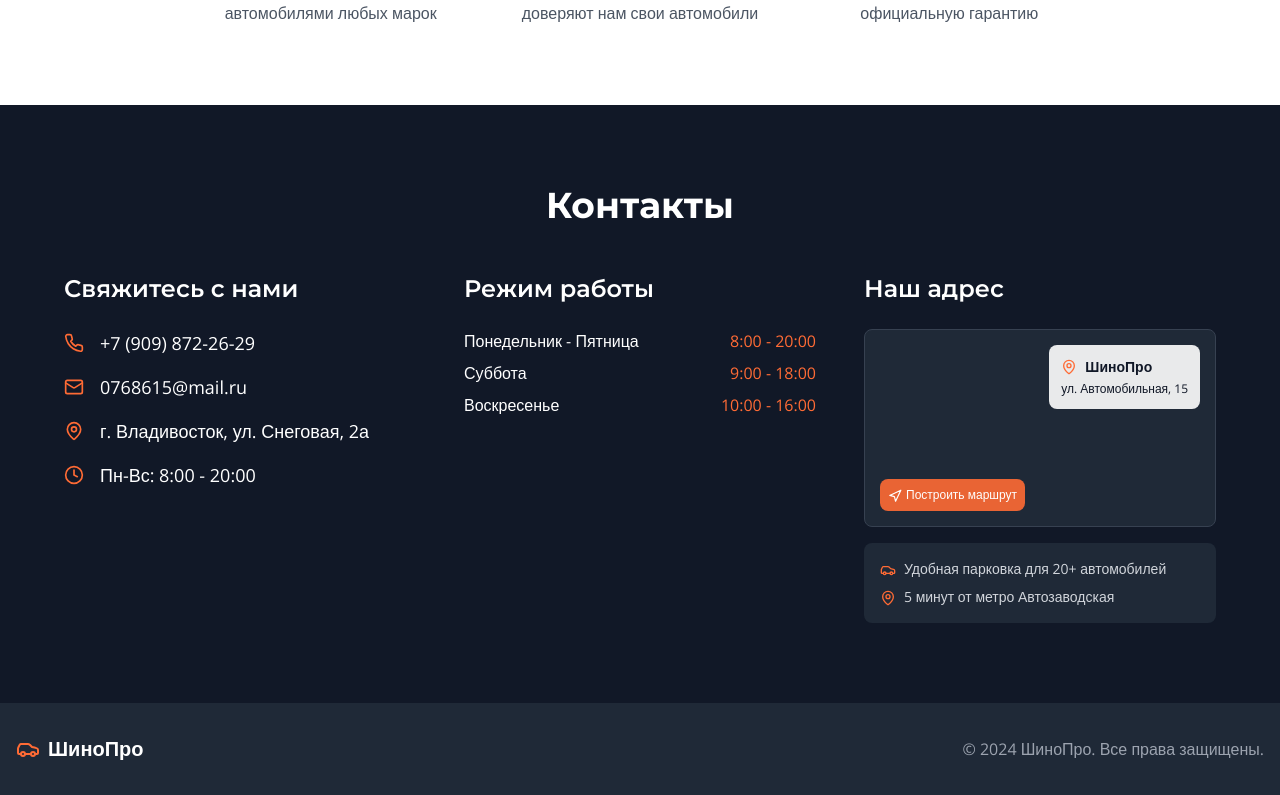
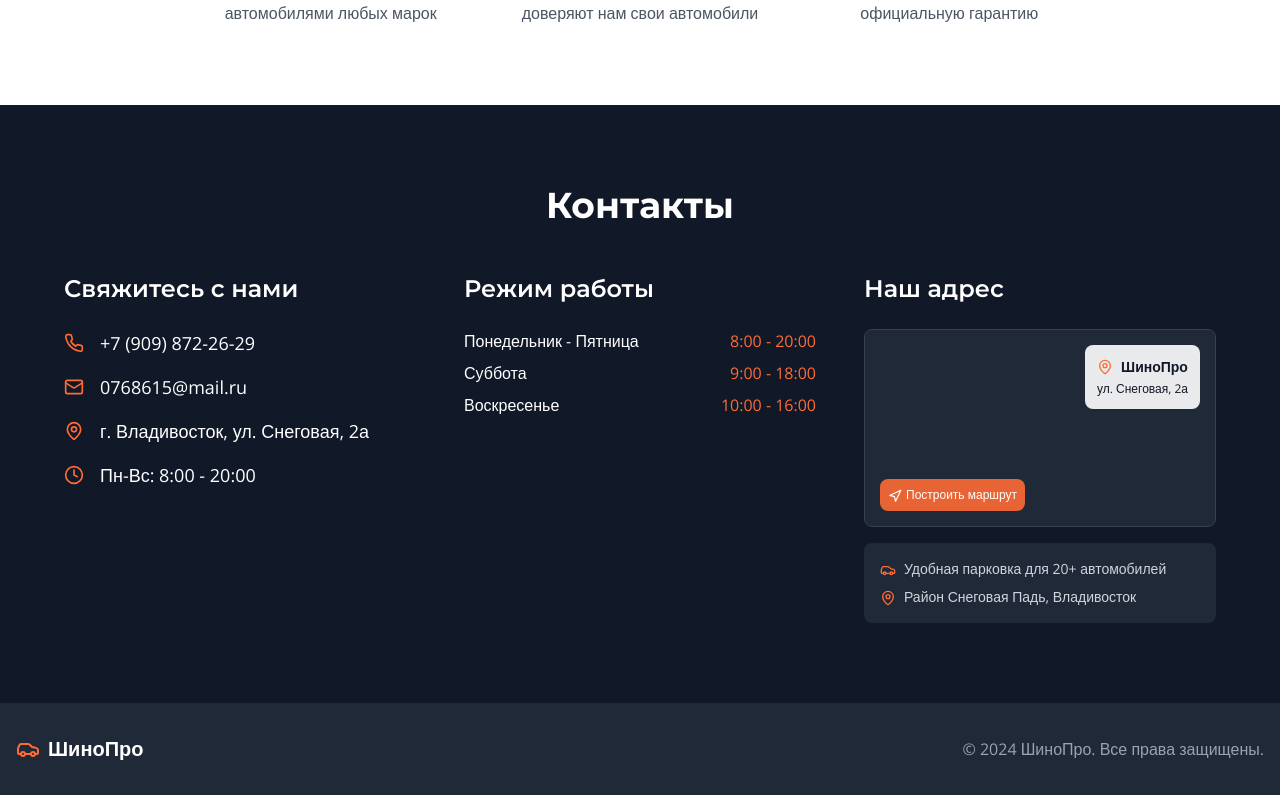
Before and after one commit to pr-poehali-dev/shinomontazh-site-creation, a React (Vite) app: page / in a window 1280 px wide. Shown: the part 4181-4976 px from the top of the page. Built offline with nearby package versions, Linux system fonts and the light colour scheme.

Commit message:
Добавлен базовый функционал

```diff
--- a/src/pages/Index.tsx
+++ b/src/pages/Index.tsx
@@ -435,7 +435,7 @@ const Index = () => {
                 <div className="relative">
                   <div className="aspect-video rounded-lg overflow-hidden bg-gray-800 border border-gray-700">
                     <iframe
-                      src="https://yandex.ru/map-widget/v1/?um=constructor%3A8c5c8f8be45e8f5e5b5e8f5e8f5e8f5e&amp;source=constructor"
+                      src="https://yandex.ru/map-widget/v1/?ll=131.915278%2C43.115139&z=17&l=map&pt=131.915278,43.115139,pm2rdm"
                       width="100%"
                       height="100%"
                       style={{ border: 0 }}
@@ -451,7 +451,7 @@ const Index = () => {
                       <Icon name="MapPin" size={16} className="text-orange mr-2" />
                       <span className="font-semibold">ШиноПро</span>
                     </div>
-                    <p className="text-xs mt-1">ул. Автомобильная, 15</p>
+                    <p className="text-xs mt-1">ул. Снеговая, 2а</p>
                   </div>
                   <div className="absolute bottom-4 left-4 bg-orange/90 backdrop-blur rounded-lg p-2 text-white text-xs">
                     <Icon name="Navigation" size={14} className="inline mr-1" />
@@ -465,7 +465,7 @@ const Index = () => {
                   </p>
                   <p className="text-sm text-gray-300">
                     <Icon name="MapPin" size={16} className="inline mr-2 text-orange" />
-                    5 минут от метро Автозаводская
+                    Район Снеговая Падь, Владивосток
                   </p>
                 </div>
               </div>
```
